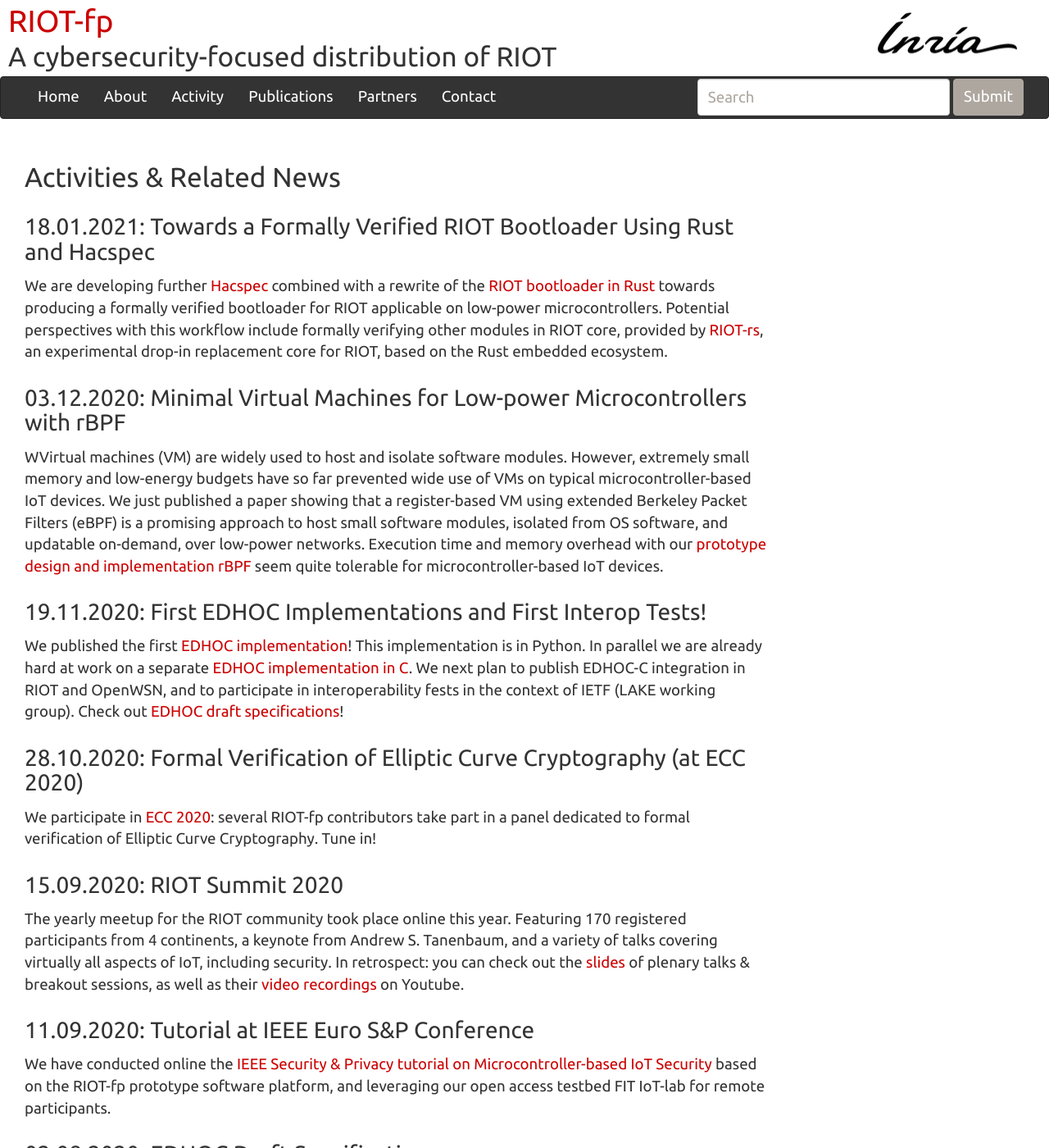
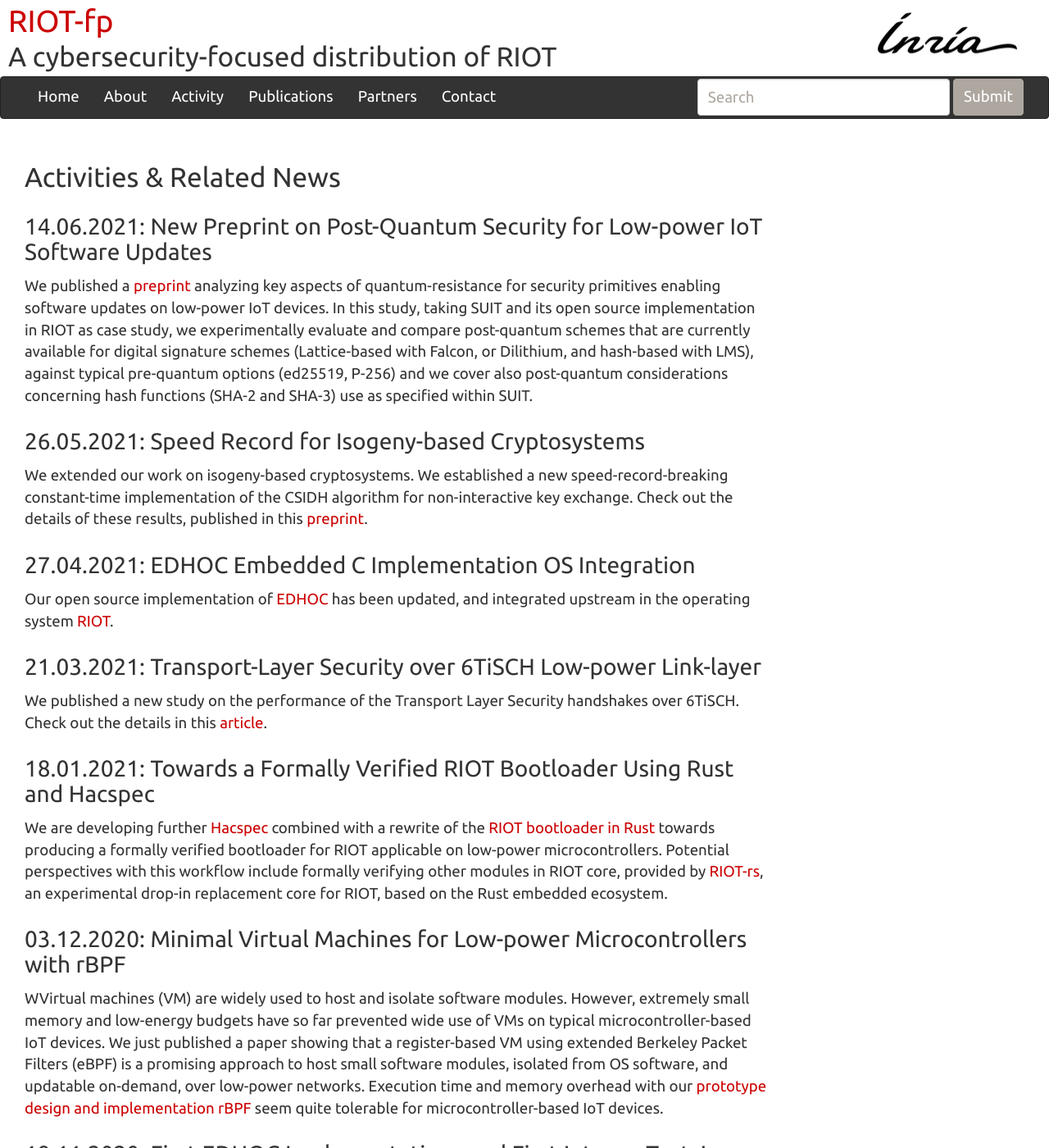
Before and after one commit to future-proof-iot/RIOT-fp, a Jekyll site: the page built from events.md, in a window 1280 px wide and 1400 px high. Shown: the whole window at 82% size. Built offline with Jekyll 4.4.1, drawn with Linux system fonts in a browser that asks for light colours; nearby versions of some CDN libraries; our own code applies the rules of GitHub Pages for plain Markdown files.

Commit message:
added news from 2021 first semester

```diff
--- a/events.md
+++ b/events.md
@@ -1,5 +1,19 @@
 ## Activities & Related News
 
+### 14.06.2021: New Preprint on Post-Quantum Security for Low-power IoT Software Updates
+
+We published a [preprint](https://eprint.iacr.org/2021/781) analyzing key aspects of quantum-resistance for security primitives enabling software updates on low-power IoT devices. In  this study, taking SUIT and its open source implementation in RIOT as case study, we experimentally evaluate and compare post-quantum schemes that are currently available for digital signature schemes (Lattice-based with Falcon, or Dilithium, and hash-based with LMS), against typical pre-quantum options (ed25519, P-256) and we cover also post-quantum considerations concerning hash functions (SHA-2 and SHA-3) use as specified within SUIT.
+
+### 26.05.2021: Speed Record for Isogeny-based Cryptosystems
+We extended our work on isogeny-based cryptosystems. We established a new speed-record-breaking constant-time implementation of the CSIDH algorithm for non-interactive key exchange. Check out the details of these results, published in this [preprint](https://ctidh.isogeny.org/ctidh-20210526.pdf).
+
+### 27.04.2021: EDHOC Embedded C Implementation OS Integration
+
+Our open source implementation of [EDHOC](https://tools.ietf.org/html/draft-ietf-lake-edhoc-07) has been updated, and integrated upstream in the operating system [RIOT](https://github.com/RIOT-OS/RIOT/tree/master/pkg/edhoc-c).
+
+### 21.03.2021: Transport-Layer Security over 6TiSCH Low-power Link-layer
+We published a new study on the performance of the Transport Layer Security handshakes
+over 6TiSCH. Check out the details in this [article](file:///home/emmanuel/Downloads/sensors-21-02192.pdf).
 
 ### 18.01.2021: Towards a Formally Verified RIOT Bootloader Using Rust and Hacspec
 
```
